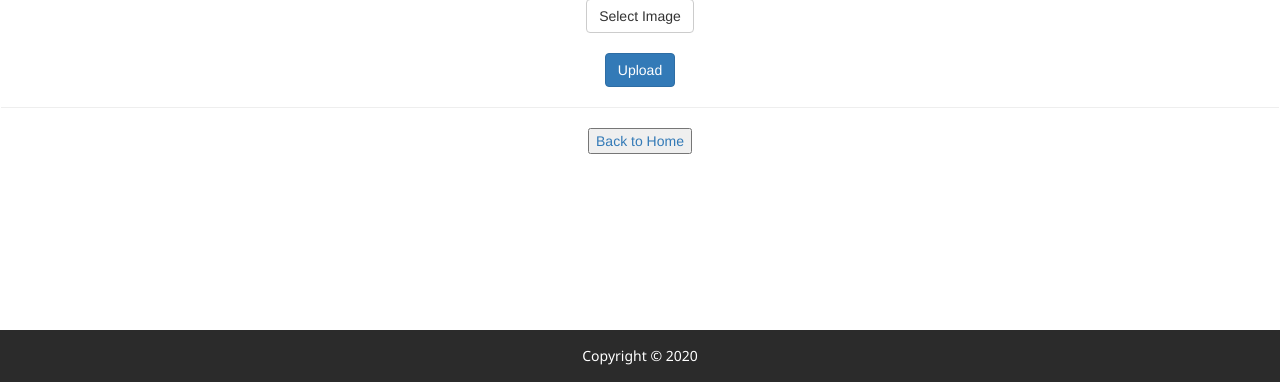
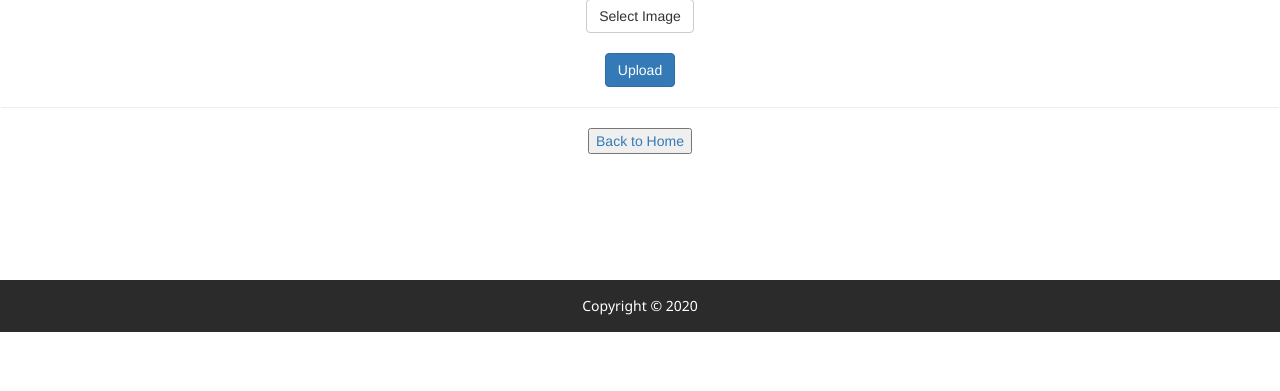
Before and after one commit to shobhitsrivastava-ds/ML-MT-WebApp, a Flask app: page /upload11 in a window 1280 px wide. Shown: the part 409-800 px from the top of the page. Run offline with Flask 2, Linux system fonts and the light colour scheme; parts of the project's set-up code (start-up, migrations or seed data) failed here and were passed over; some libraries are stand-ins or nearby versions.

Commit message:
Update index2.html

```diff
--- a/template/index2.html
+++ b/template/index2.html
@@ -24,7 +24,7 @@
       font-family: "Segoe UI";
       background: #2B2B2B;
       text-align: center;
-      margin-top: 175px;
+      margin-top: 125px;
       padding: 16px;
       bottom: 8px;
     }
```
